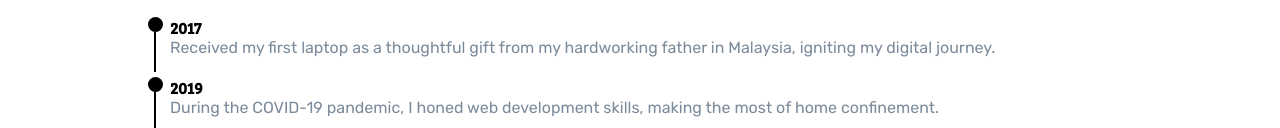
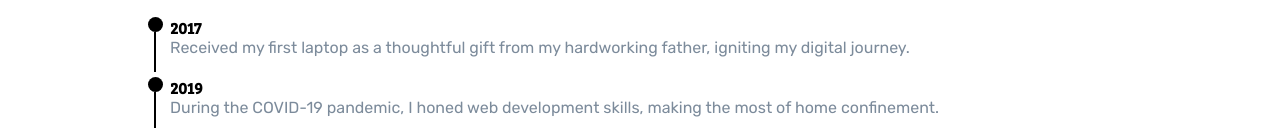
Before and after one commit to KravKo/krishavkoirala, a plain HTML site: page index.html in a window 1280 px wide. Shown: the part 875-1003 px from the top of the page. Drawn offline with nearby package versions, Linux system fonts and the light colour scheme.

Commit message:
Update index.html

```diff
--- a/index.html
+++ b/index.html
@@ -79,7 +79,7 @@
                     <div class="line"></div>
                     <div class="content">
                         <h4>2017</h4>
-                        <p>Received my first laptop as a thoughtful gift from my hardworking father in Malaysia,
+                        <p>Received my first laptop as a thoughtful gift from my hardworking father,
                             igniting my digital journey.</p>
                     </div>
                 </div>
```
